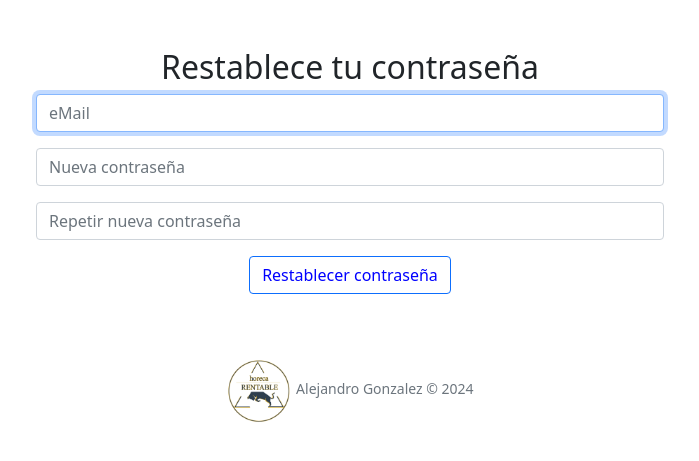
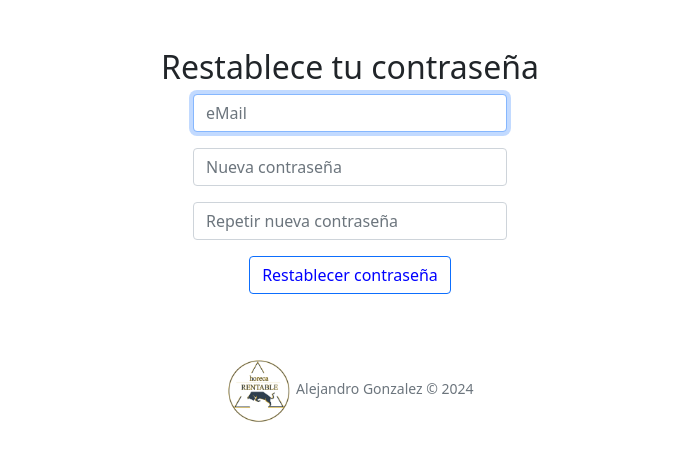
Before and after one commit to Metalex84/linkedin_automator, a Flask app: page /reset in a window 1280 px wide. Shown: the part 76-537 px from the top of the page, without its empty margins (290-989 px from the left). Run offline with Flask 3, Linux system fonts and the light colour scheme.

Commit message:
Anchura ajustada formularios

```diff
--- a/templates/register.html
+++ b/templates/register.html
@@ -8,14 +8,14 @@ Crea tu cuenta
 <h2>Crea tu cuenta</h2>
 <form action="/register" method="post">
     <div class="mb-3">
-        <input autocomplete="off" autofocus class="form-control mx-auto w-50" name="username"
+        <input autocomplete="off" autofocus class="form-control mx-auto w-25" name="username"
             placeholder="Nombre de usuario" type="text" required>
     </div>
     <div class="mb-3">
-        <input class="form-control mx-auto w-50" name="password" placeholder="Contraseña" type="password" required>
+        <input class="form-control mx-auto w-25" name="password" placeholder="Contraseña" type="password" required>
     </div>
     <div class="mb-3">
-        <input class="form-control mx-auto w-50" name="confirmation" placeholder="Repetir contraseña" type="password" required>
+        <input class="form-control mx-auto w-25" name="confirmation" placeholder="Repetir contraseña" type="password" required>
     </div>
     <div class="mb-3">
         <button class="btn btn-primary" type="submit">Crear mi cuenta</button>
--- a/templates/reset.html
+++ b/templates/reset.html
@@ -8,15 +8,15 @@ Restablece tu contraseña
 <h2>Restablece tu contraseña</h2>
 <form action="/reset" method="post">
     <div class="mb-3">
-        <input autocomplete="off" autofocus class="form-control mx-auto w-50" name="username" placeholder="eMail"
+        <input autocomplete="off" autofocus class="form-control mx-auto w-25" name="username" placeholder="eMail"
             type="text" required>
     </div>
     <div class="mb-3">
-        <input class="form-control mx-auto w-50" name="password" placeholder="Nueva contraseña" type="password"
+        <input class="form-control mx-auto w-25" name="password" placeholder="Nueva contraseña" type="password"
             required>
     </div>
     <div class="mb-3">
-        <input class="form-control mx-auto w-50" name="confirmation" placeholder="Repetir nueva contraseña"
+        <input class="form-control mx-auto w-25" name="confirmation" placeholder="Repetir nueva contraseña"
             type="password" required>
     </div>
     <div class="mb-3">
```
Also changed, not shown: linkedin.db.
